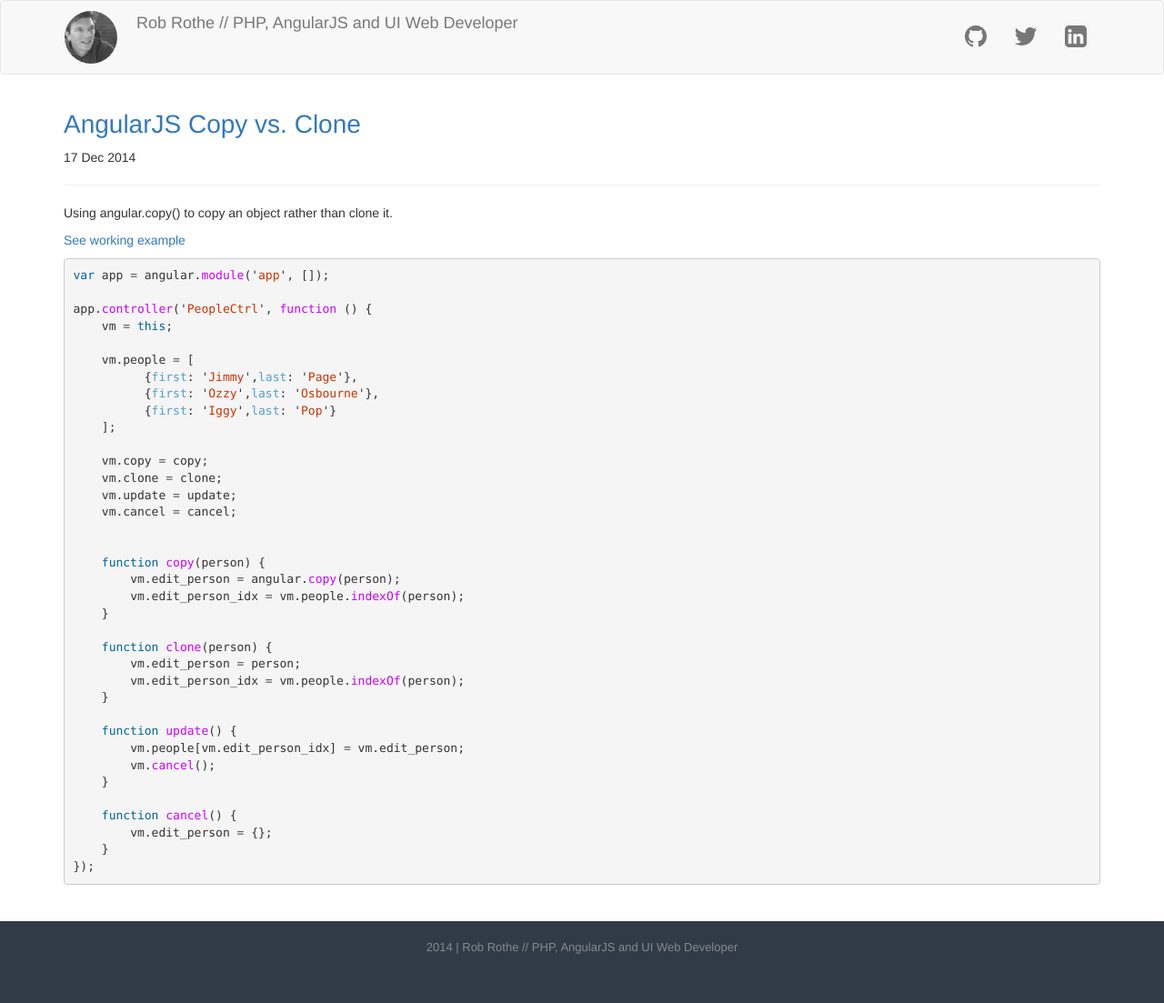
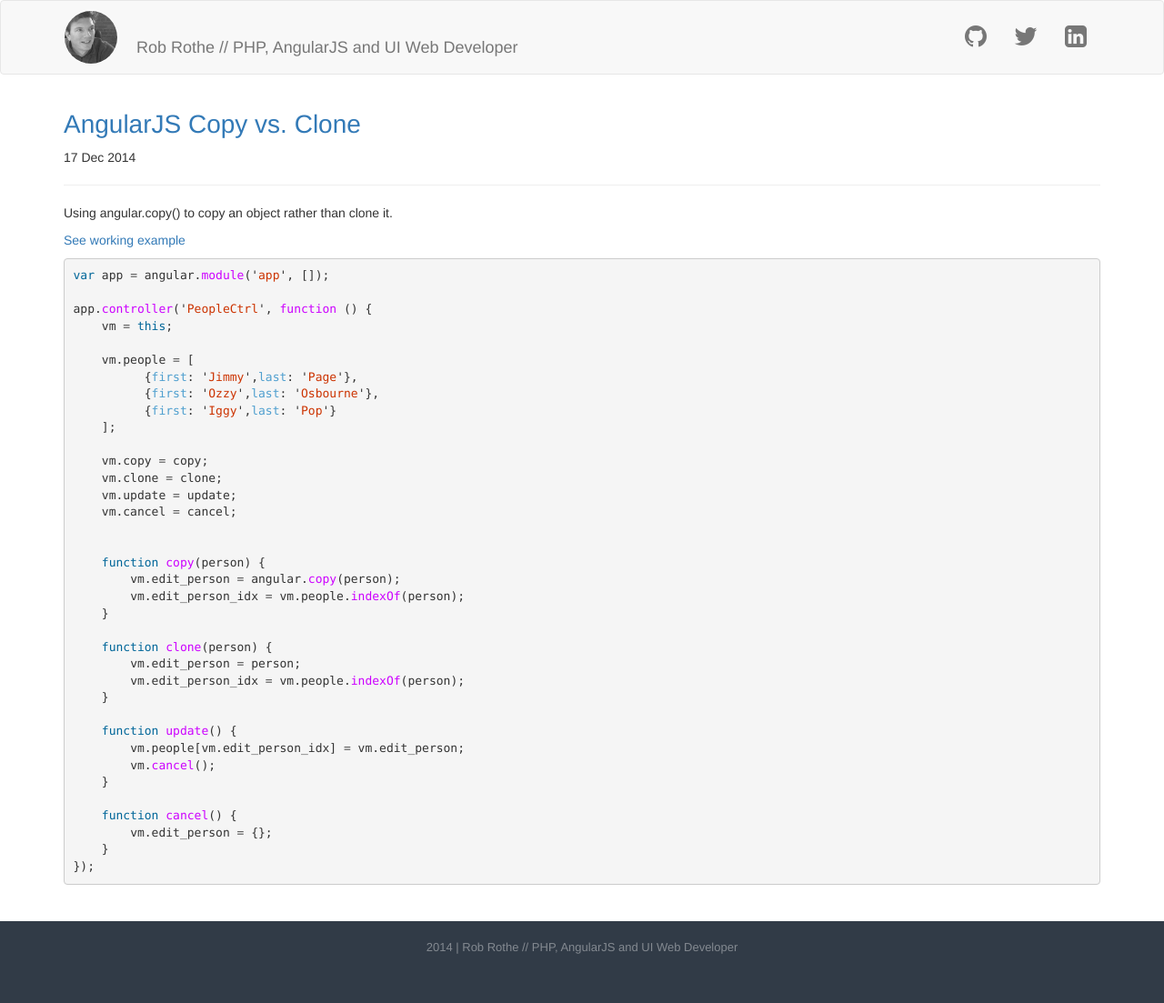
Before and after one commit to robrothedev/robrothedev.github.io, a Jekyll site: the page built from index.html, in a window 1280 px wide. Shown: the whole page at 91% size. Built offline with Jekyll 4.4.1, drawn with Linux system fonts in a browser that asks for light colours; nearby versions of some CDN libraries; the list of posts is cut into pages by our own code.

Commit message:
updating

```diff
--- a/public/css/site.css
+++ b/public/css/site.css
@@ -22,7 +22,8 @@ nav {
 .navbar-brand {
   color:#555;
   font-size:18px;
-  padding-top:4px;
+  top:16px;
+  position:relative;
 }
 
 .masthead-icons {
```
